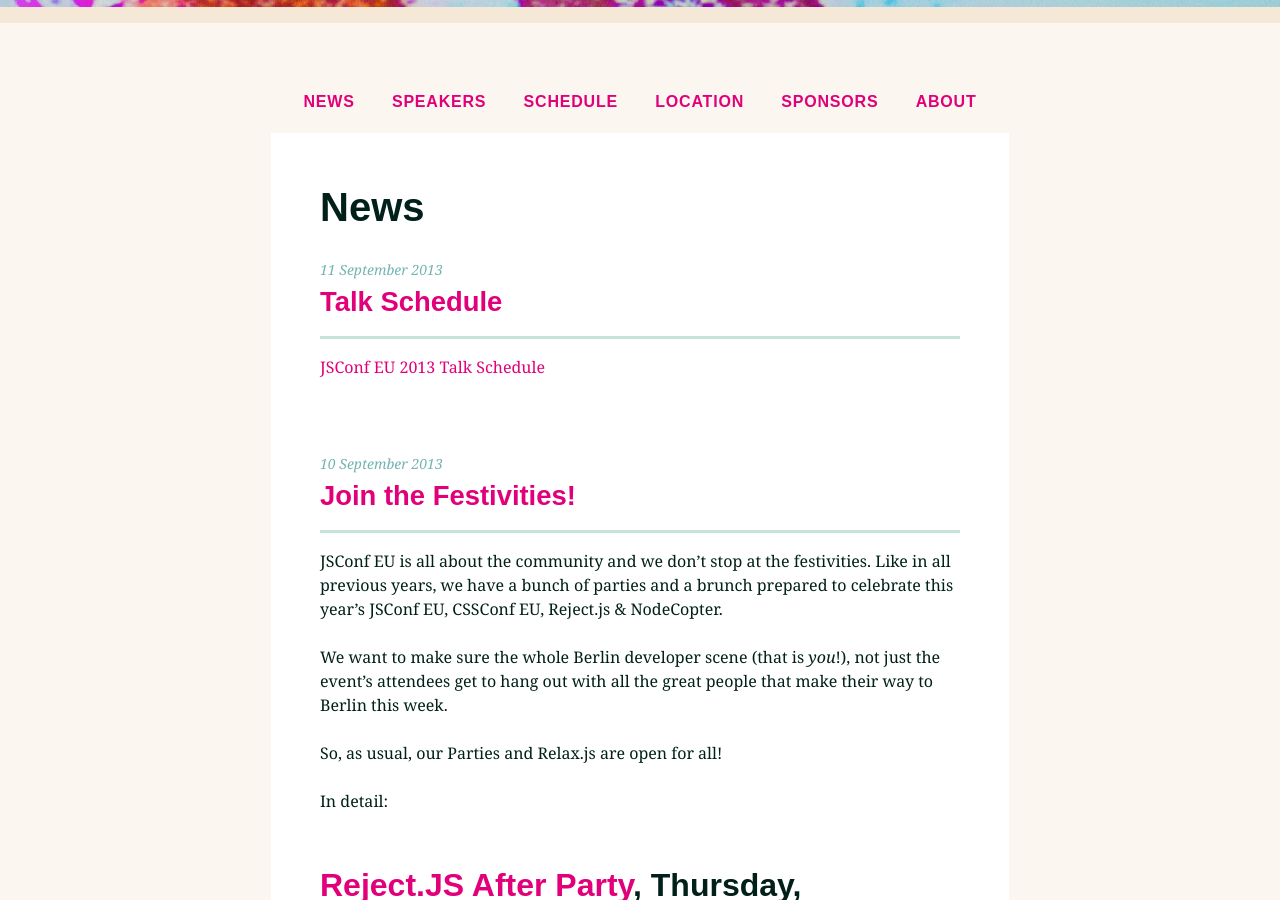
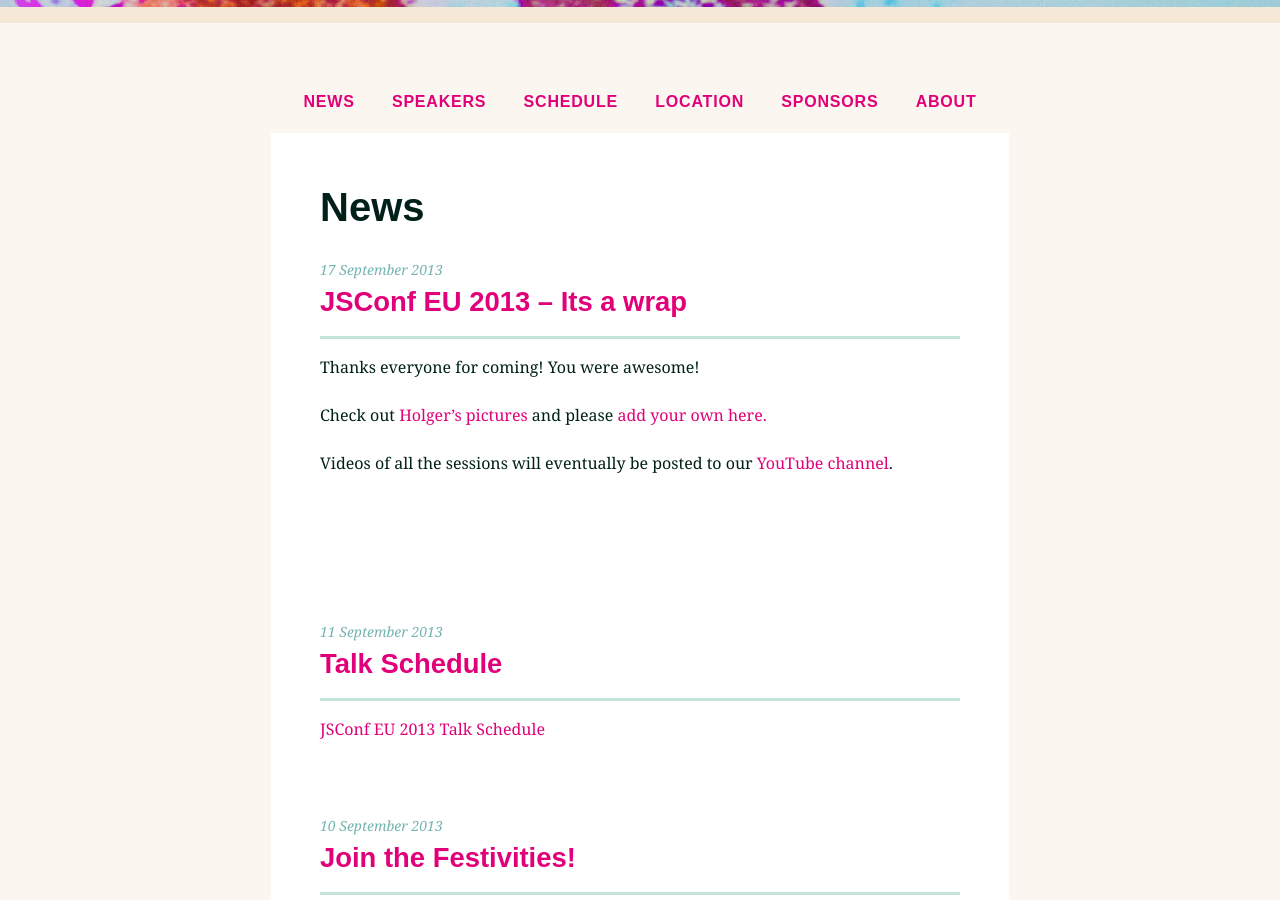
Before and after one commit to jsconf/2013.jsconf.eu, a Jekyll site: the page built from news.html, in a window 1280 px wide and 900 px high, scrolled down 450 px. Built offline with Jekyll 4.4.1, drawn with Linux system fonts in a browser that asks for light colours; nearby versions of some CDN libraries; comment, search, counter and statistics services are not loaded.

Commit message:
Postmortem

```diff
--- a/_layouts/default.html
+++ b/_layouts/default.html
@@ -202,6 +202,8 @@
       </div>
     </footer>
   <script src="/js/make-the-website-load-slower.js" async></script>
+  {% comment %} For youtube subscribe button {% endcomment %}
+  <script src="https://apis.google.com/js/plusone.js"></script>
   <script>
     var _gaq = _gaq || [];_gaq.push(['_setAccount', 'UA-4656061-2']);
     _gaq.push(['_setDomainName', 'jsconf.eu']);
--- /dev/null
+++ b/_posts/2013-09-17-2013-is-a-wrap.md
@@ -0,0 +1,16 @@
+---
+layout: default
+title: JSConf EU 2013 – Its a wrap
+category: news
+tags: news
+---
+
+{% include header.md %}
+
+Thanks everyone for coming! You were awesome!
+
+Check out <a href="http://www.flickr.com/photos/blank22763/sets/72157635562685455/with/9773333422/" target="_blank">Holger's pictures</a> and please <a href="https://plus.google.com/u/0/events/cp1guusm3sguqulk2156cdcaofo" target="_blank">add your own here.</a>
+
+Videos of all the sessions will eventually be posted to our <a href="https://www.youtube.com/jsconfeu" target="_blank">YouTube channel</a>.
+
+<div class="g-ytsubscribe" data-channel="jsconfeu" data-layout="full" style="height:48px;"></div>
```
